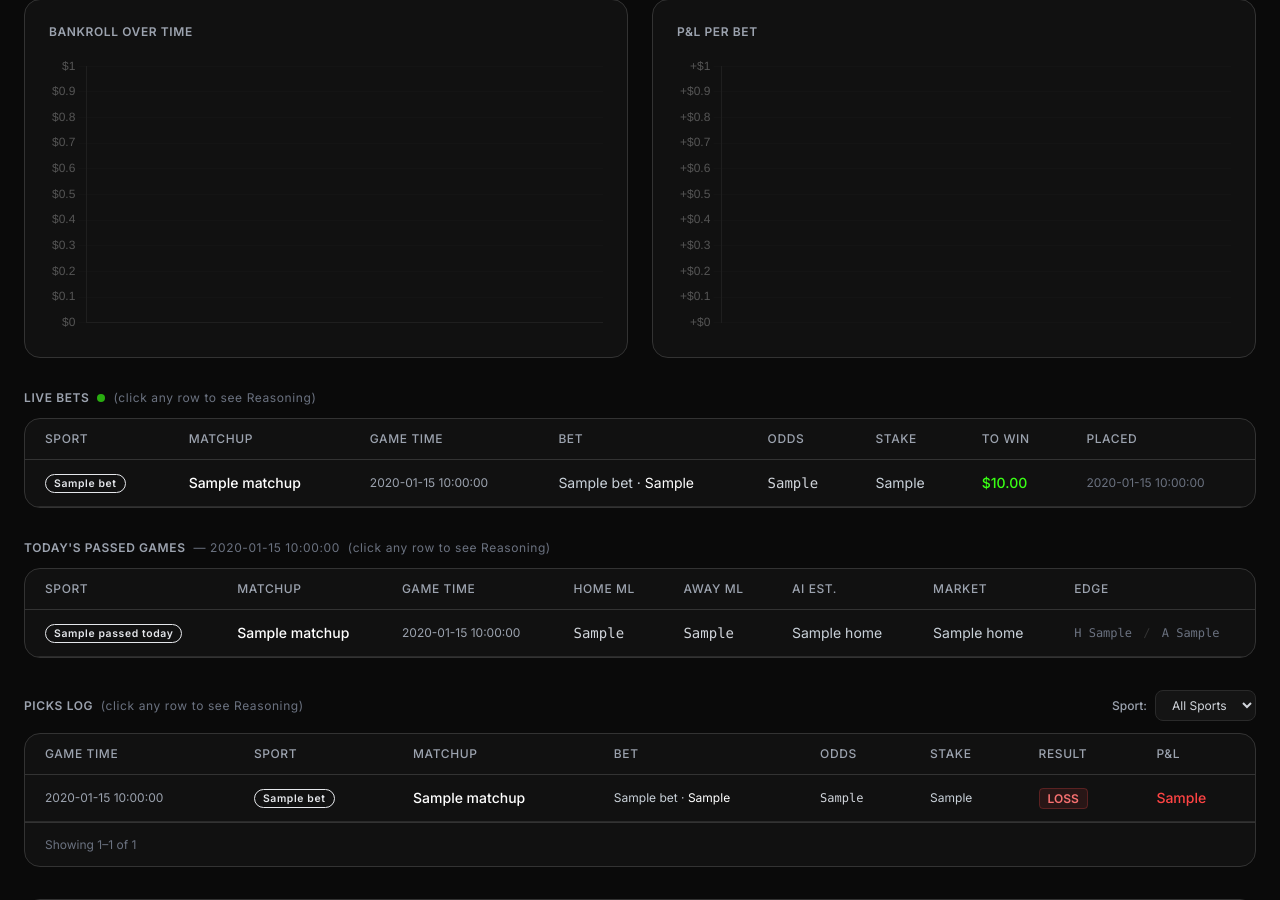
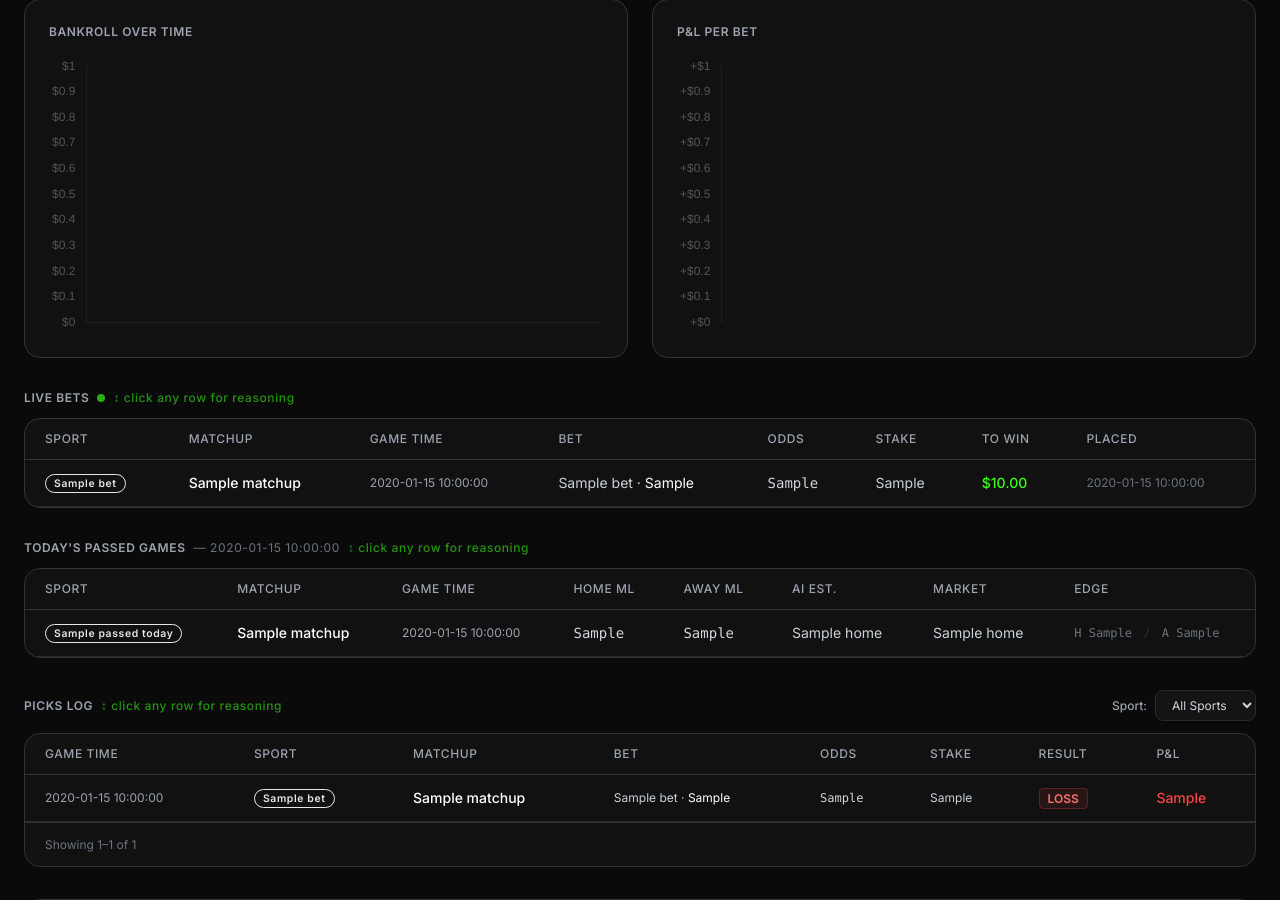
Before and after one commit to Andrew-Berman0/SportsBettingBot, a FastAPI app: template web/templates/index.html in a window 1280 px wide. Shown: the part 686-1586 px from the top of the page. Run offline with FastAPI, Linux system fonts and the light colour scheme; the template is opened without the code that fills it: most values are stand-ins (such as "Sample title", 1, 10 or a date in 2020); some libraries are stand-ins or nearby versions.

Commit message:
make row-expand hints more visible across all table sections
Co-Authored-By: Claude Sonnet 4.6 <noreply@anthropic.com>

```diff
--- a/web/templates/index.html
+++ b/web/templates/index.html
@@ -285,7 +285,7 @@
         {% if open_bets %}
         <span class="w-2 h-2 rounded-full animate-pulse inline-block" style="background:#39FF14"></span>
         {% endif %}
-        <span class="normal-case font-normal text-[#6b7280]">(click any row to see Reasoning)</span>
+        <span class="normal-case font-medium" style="color:#39FF1490">↕ click any row for reasoning</span>
       </h2>
       <div class="bg-[#111111] rounded-2xl border border-[#333333] overflow-hidden">
         <div class="overflow-x-auto">
@@ -355,7 +355,7 @@
       <h2 class="text-xs font-semibold text-[#9ca3af] uppercase tracking-wider mb-3 flex items-center gap-2">
         Today's Passed Games
         <span class="normal-case font-normal text-[#6b7280]">— {{ today_label }}</span>
-        <span class="normal-case font-normal text-[#6b7280]">(click any row to see Reasoning)</span>
+        <span class="normal-case font-medium" style="color:#39FF1490">↕ click any row for reasoning</span>
       </h2>
       <div class="bg-[#111111] rounded-2xl border border-[#333333] overflow-hidden">
         <div class="overflow-x-auto">
@@ -418,7 +418,7 @@
     <div>
       <div class="flex items-center justify-between mb-3">
         <h2 class="text-xs font-semibold text-[#9ca3af] uppercase tracking-wider">
-          Picks Log <span class="normal-case font-normal text-[#6b7280] ml-1">(click any row to see Reasoning)</span>
+          Picks Log <span class="normal-case font-medium ml-1" style="color:#39FF1490">↕ click any row for reasoning</span>
         </h2>
         <div class="flex items-center gap-2">
           <label class="text-xs text-[#9ca3af] font-medium">Sport:</label>
```
